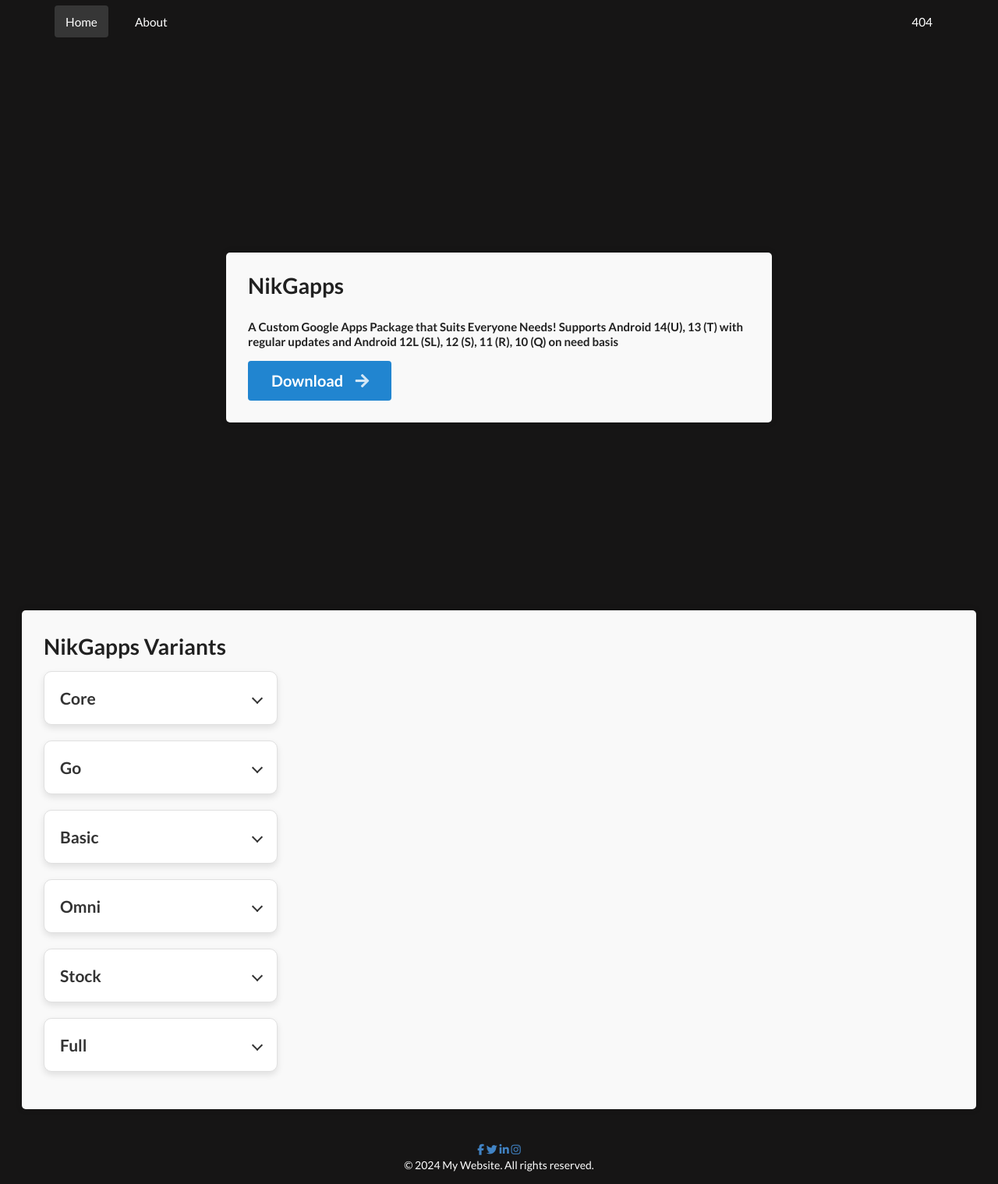
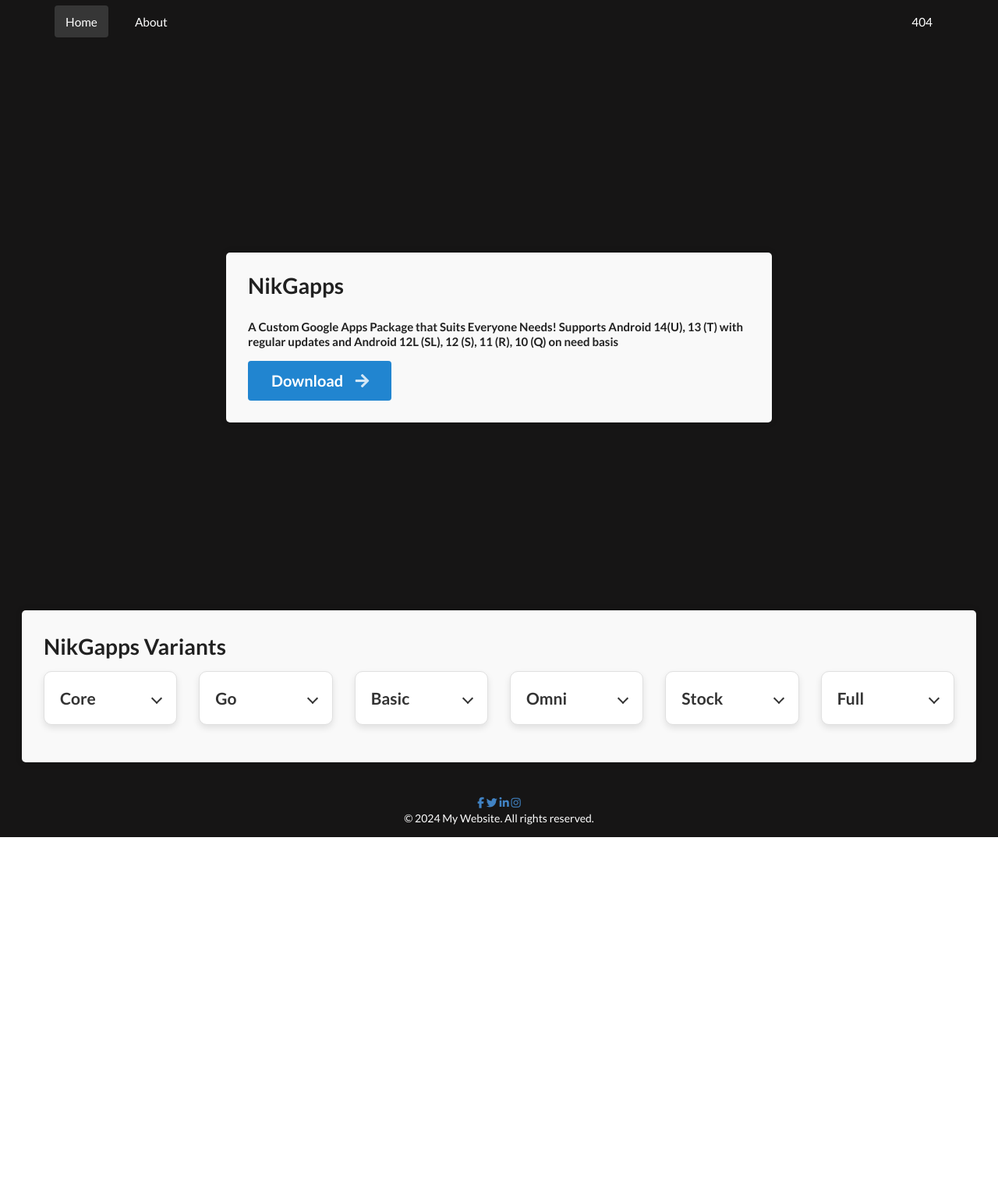
Before and after one commit to nikhilmenghani/home, a Jekyll site: the page built from index.markdown, in a window 1280 px wide. Shown: the whole page at 78% size. Built offline with Jekyll 4.4.1, drawn with Linux system fonts in a browser that asks for light colours; nearby versions of some CDN libraries; after the commit the page ends 1074 px from its top, so only the background shows below that.

Commit message:
Align cards in a grid

```diff
--- a/index.markdown
+++ b/index.markdown
@@ -19,14 +19,20 @@
         <h1>NikGapps Variants</h1>
 
         <div class="cards-container">
-            {% for card in site.data.cards.cards %}
-            {% include card.html
-                title=card.title
-                content=card.content
-                download_link=card.download_link
-                is_accordion=card.is_accordion
-            %}
-            {% endfor %}
+            <div class="ui equal width grid">
+                <div class="equal width row">
+                    {% for card in site.data.cards.cards %}
+                    <div class="column">
+                        {% include card.html
+                            title=card.title
+                            content=card.content
+                            download_link=card.download_link
+                            is_accordion=card.is_accordion
+                        %}
+                    </div>
+                    {% endfor %}
+                </div>
+            </div>
         </div>
     </div>
 </div>
```
